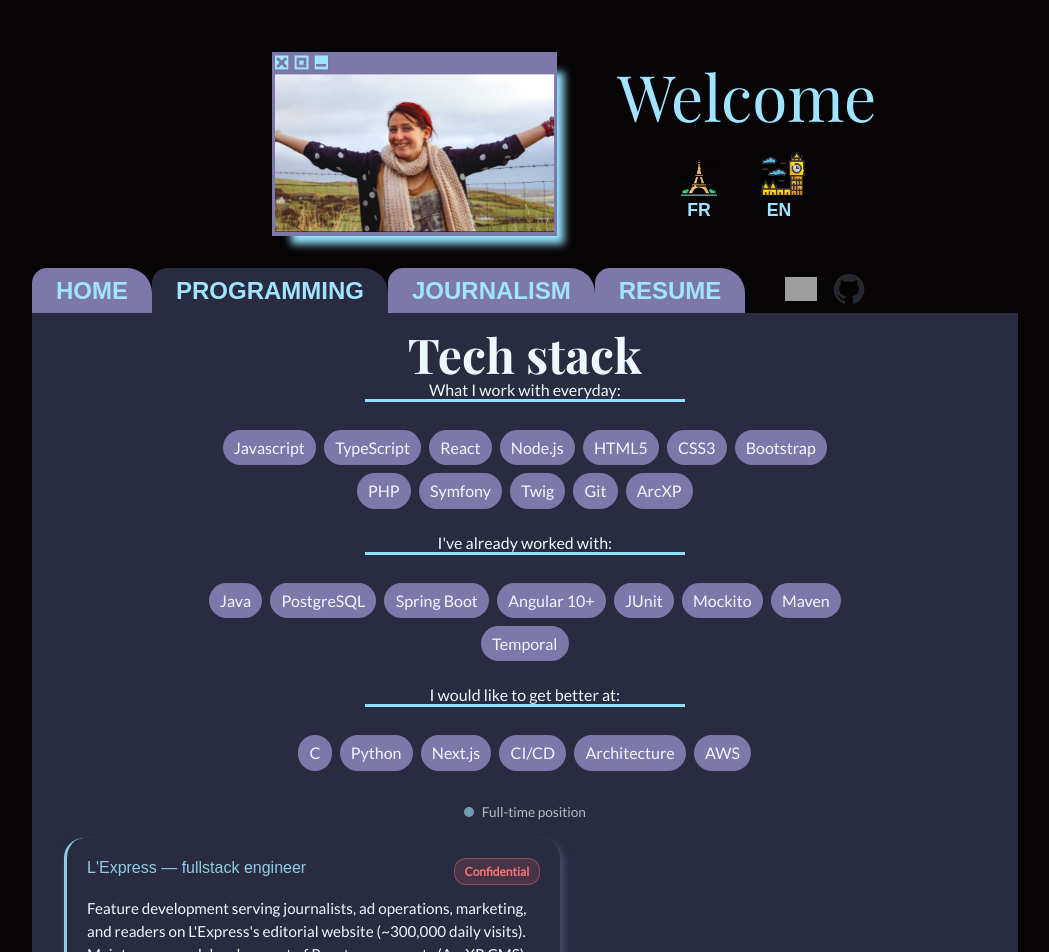
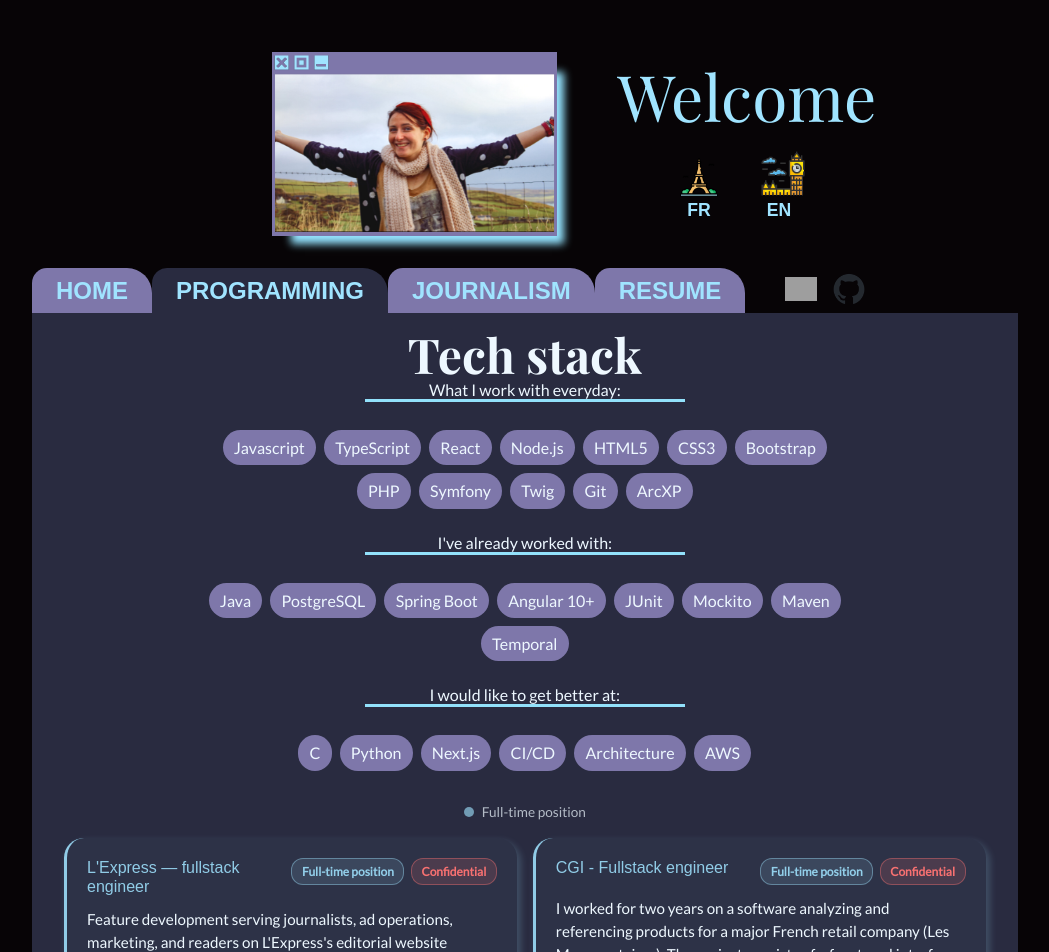
Before and after one commit to livprojects/tech-teapot, a React (Vite) app: page /programming in a window 1280 px wide. Shown: the top 952 px of the page, without its empty margins (96-1145 px from the left). Built offline with nearby package versions, Linux system fonts and the light colour scheme; grey boxes are pictures that could not be loaded; a web font is replaced by a local one.

Commit message:
design updates (#4)

```diff
--- a/src/components/home/development/projects/projects.css
+++ b/src/components/home/development/projects/projects.css
@@ -83,10 +83,12 @@
     border-radius: 20px;
     border-left: 3px solid transparent;
     box-shadow: 3px 4px 7px 1px rgba(160, 228, 255, 0.2);
+    box-sizing: border-box;
 }
 
 .project-details--fulltime {
     border-left: 3px solid rgba(160, 228, 255, 0.87);
+    background-color: rgba(160, 228, 255, 0.04);
 }
 
 /* Card sections */
@@ -178,6 +180,20 @@
     border: 1px solid rgba(96, 165, 250, 0.4);
 }
 
+.badge--fulltime {
+    background-color: rgba(160, 228, 255, 0.12);
+    color: rgba(160, 228, 255, 0.87);
+    border: 1px solid rgba(160, 228, 255, 0.4);
+}
+
+.project-header-badges {
+    display: flex;
+    gap: 0.4rem;
+    flex-wrap: wrap;
+    justify-content: flex-end;
+    flex-shrink: 0;
+}
+
 @media (min-width: 1000px) {
     .project-details {
         width: calc(50% - 0.5rem);
--- a/src/components/home/development/projects/projects.jsx
+++ b/src/components/home/development/projects/projects.jsx
@@ -70,7 +70,12 @@
                         <div className={`project-details${project.fulltime ? ' project-details--fulltime' : ''}`} key={project.enTitle}>
                             <div className="project-header">
                                 <span className="project-name">{title}</span>
-                                <span className={`badge ${badgeClass}`}>{statusLabel}</span>
+                                <div className="project-header-badges">
+                                    {project.fulltime && (
+                                        <span className="badge badge--fulltime">{t('laboratory.project.fulltime-label')}</span>
+                                    )}
+                                    <span className={`badge ${badgeClass}`}>{statusLabel}</span>
+                                </div>
                             </div>
                             <p className="project-description">{description}</p>
                             <div className="project-stack">
```
